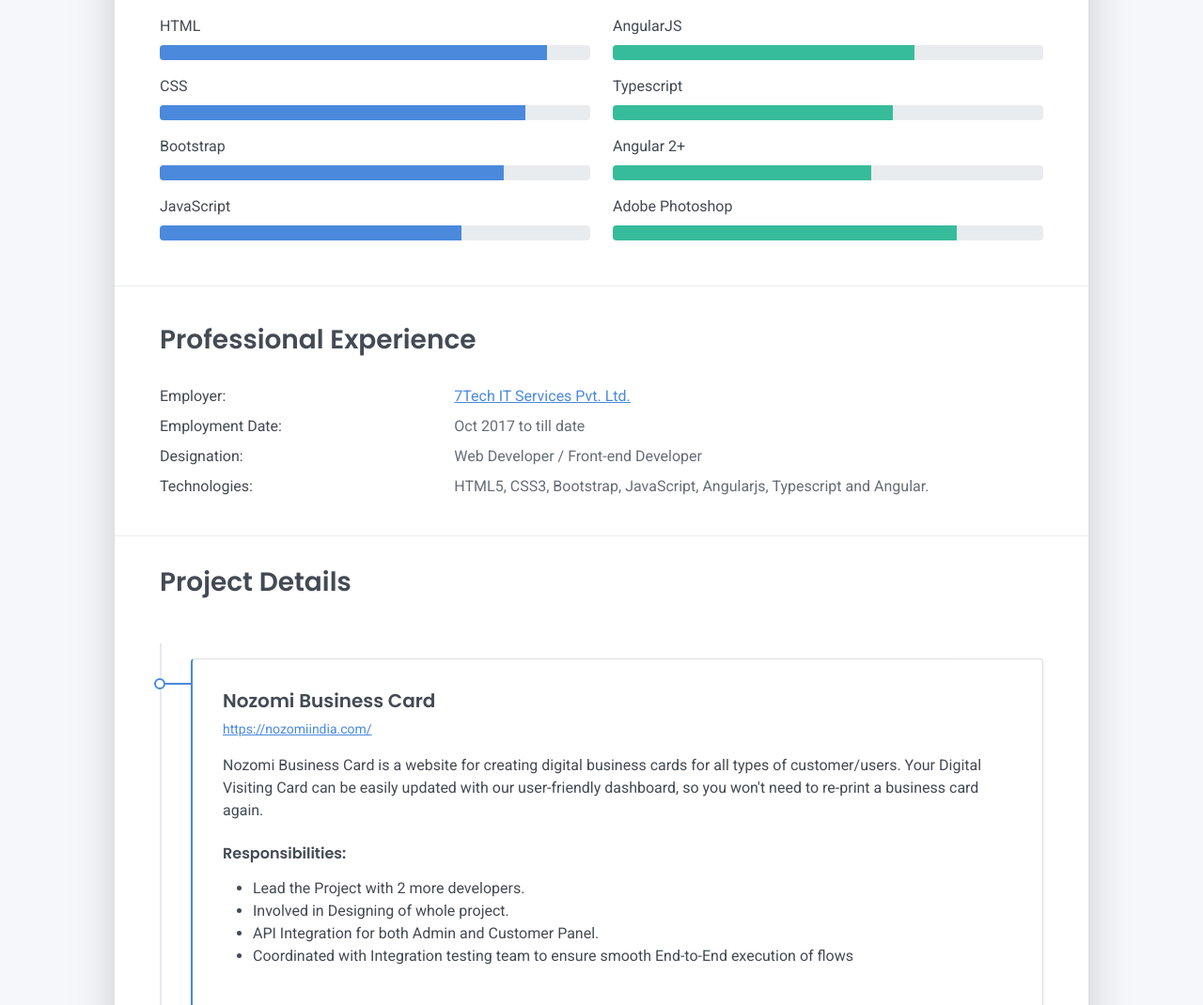
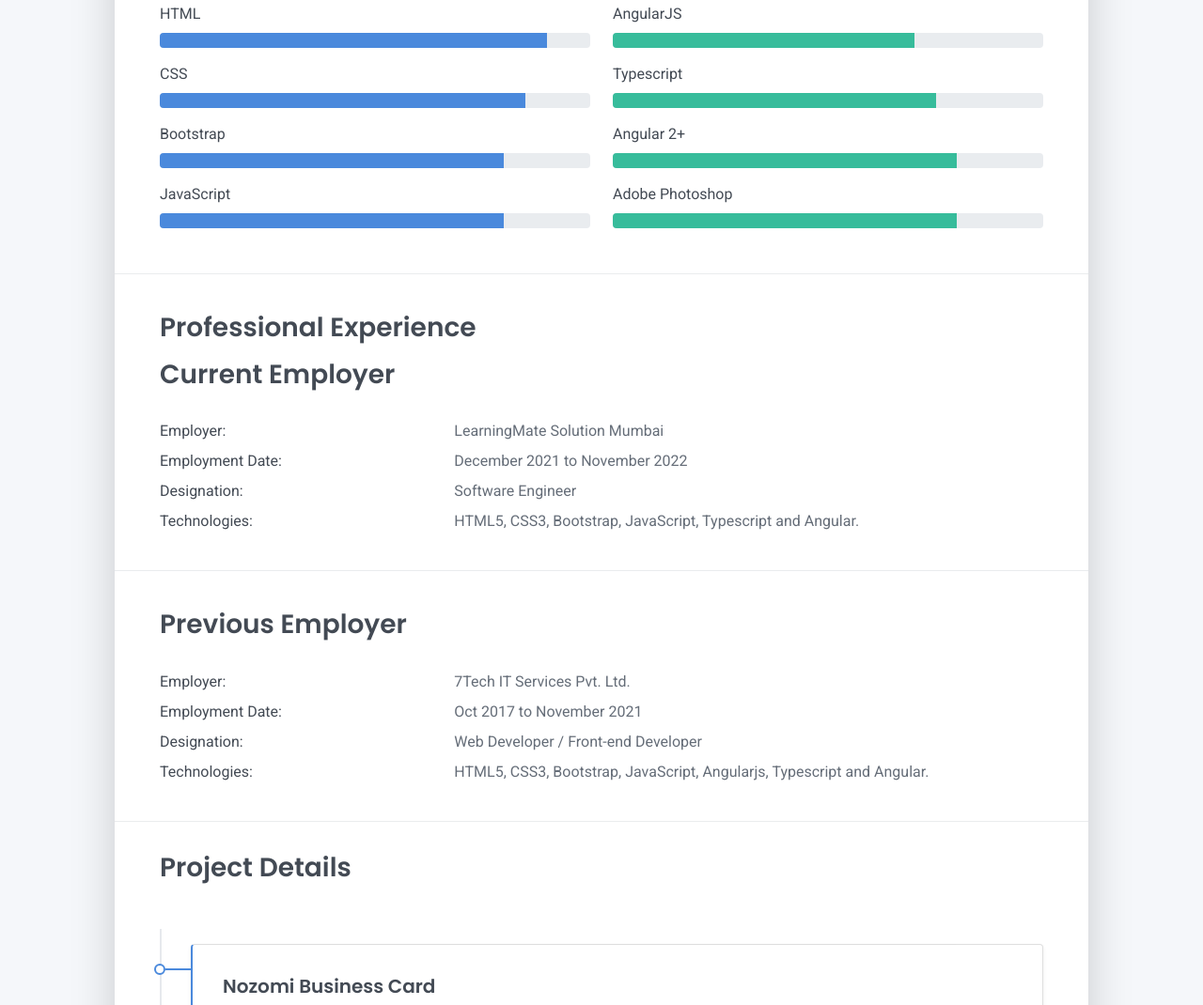
Before and after one commit to ahetesham-sk/resume, a plain HTML site: page index.html in a window 1280 px wide. Shown: the part 861-1931 px from the top of the page at 94% size. Drawn offline with Linux system fonts and the light colour scheme.

Commit message:
update experience and info
update experience and info

```diff
--- a/index.html
+++ b/index.html
@@ -76,11 +76,11 @@
                         <div class="col-lg-8 col-md-7 text-center text-md-start">
                             <h2 class="h1 mt-2" data-aos="fade-left" data-aos-delay="0">Shaikh Ahetesham Mohd. Anis</h2>
                             <p data-aos="fade-left" data-aos-delay="100">Web Developer / Front-end Developer</p>
-                            <div class="d-print-none" data-aos="fade-left" data-aos-delay="200">
+                           <!-- <div class="d-print-none" data-aos="fade-left" data-aos-delay="200">
                                 <a class="btn btn-light text-dark shadow-sm mt-1 me-1" download=""
                                     href="resume_aheteshamShaikh.jpg" target="_blank"> Download
                                     CV</a><a class="btn btn-success shadow-sm mt-1" href="#contact">Hire Me</a>
-                            </div>
+                            </div> -->
                         </div>
                     </div>
                 </div>
@@ -97,9 +97,9 @@
                         </div>
                         <div class="col-md-12">
                             <ul>
-                                <li>4 years of experience in analysis, designing web based applications using Microsoft
+                                <li>5 years of experience in analysis, designing web based applications using Microsoft
                                     Technology.</li>
-                                <li>Expertise in HTML, CSS, Bootstrap, JavaScript and Adobe Photoshop.</li>
+                                <li>Expertise in HTML5, CSS3, Bootstrap, JavaScript, Typescript and Angular 2+.</li>
                                 <li>Ability to quickly grasp any new technology and concepts.</li>
                                 <li>Strong analytical, Software Designing and interpersonal skills.</li>
                                 <li>Hands on experience of Responsive Designing.</li>
@@ -141,8 +141,8 @@
                             <div class="mb-2"><span>JavaScript</span>
                                 <div class="progress my-1">
                                     <div class="progress-bar bg-primary" role="progressbar" data-aos="zoom-in-right"
-                                        data-aos-delay="300" data-aos-anchor=".skills-section" style="width: 70%"
-                                        aria-valuenow="70" aria-valuemin="0" aria-valuemax="100"></div>
+                                        data-aos-delay="300" data-aos-anchor=".skills-section" style="width: 80%"
+                                        aria-valuenow="80" aria-valuemin="0" aria-valuemax="100"></div>
                                 </div>
                             </div>
                         </div>
@@ -157,15 +157,15 @@
                             <div class="mb-2"><span>Typescript</span>
                                 <div class="progress my-1">
                                     <div class="progress-bar bg-success" role="progressbar" data-aos="zoom-in-right"
-                                        data-aos-delay="600" data-aos-anchor=".skills-section" style="width: 65%"
-                                        aria-valuenow="65" aria-valuemin="0" aria-valuemax="100"></div>
+                                        data-aos-delay="600" data-aos-anchor=".skills-section" style="width: 75%"
+                                        aria-valuenow="75" aria-valuemin="0" aria-valuemax="100"></div>
                                 </div>
                             </div>
                             <div class="mb-2"><span>Angular 2+</span>
                                 <div class="progress my-1">
                                     <div class="progress-bar bg-success" role="progressbar" data-aos="zoom-in-right"
-                                        data-aos-delay="600" data-aos-anchor=".skills-section" style="width: 60%"
-                                        aria-valuenow="60" aria-valuemin="0" aria-valuemax="100"></div>
+                                        data-aos-delay="600" data-aos-anchor=".skills-section" style="width: 80%"
+                                        aria-valuenow="80" aria-valuemin="0" aria-valuemax="100"></div>
                                 </div>
                             </div>
                             <div class="mb-2"><span>Adobe Photoshop</span>
@@ -185,21 +185,62 @@
                         <div class="col-md-12">
                             <h2 class="h3 mb-2">Professional Experience</h2>
                         </div>
+                        <div class="col-md-12">
+                            <h4 class="h3 mb-2">Current Employer</h4>
+                        </div>
                         <div class="row mt-2">
                             <div class="col-sm-4">
                                 <div class="pb-1">Employer:</div>
                             </div>
                             <div class="col-sm-8">
                                 <div class="pb-1 text-secondary">
-                                    <a href="https://7techitservices.com/" target="_blank">7Tech IT Services Pvt.
-                                        Ltd.</a>
+                                    LearningMate Solution Mumbai
                                 </div>
                             </div>
                             <div class="col-sm-4">
                                 <div class="pb-1">Employment Date:</div>
                             </div>
                             <div class="col-sm-8">
-                                <div class="pb-1 text-secondary">Oct 2017 to till date</div>
+                                <div class="pb-1 text-secondary">December 2021 to November 2022</div>
+                            </div>
+                            <div class="col-sm-4">
+                                <div class="pb-1">Designation:</div>
+                            </div>
+                            <div class="col-sm-8">
+                                <div class="pb-1 text-secondary">Software Engineer</div>
+                            </div>
+                            <div class="col-sm-4">
+                                <div class="pb-1">Technologies:</div>
+                            </div>
+                            <div class="col-sm-8">
+                                <div class="pb-1 text-secondary">HTML5, CSS3, Bootstrap, JavaScript,
+                                    Typescript and Angular.
+                                </div>
+                            </div>
+                        </div>
+                    </div>
+                </div>
+                <hr class="d-print-none" />
+
+                <div class="about-section pt-1 px-3 px-lg-4 mt-1">
+                    <div class="row">
+                        <div class="col-md-12">
+                            <h4 class="h3 mb-2">Previous Employer</h4>
+                        </div>
+                        <div class="row mt-2">
+                            <div class="col-sm-4">
+                                <div class="pb-1">Employer:</div>
+                            </div>
+                            <div class="col-sm-8">
+                                <div class="pb-1 text-secondary">
+                                    7Tech IT Services Pvt. Ltd.
+                                </div>
+                            </div>
+                            <div class="col-sm-4">
+                                <div class="pb-1">Employment Date:</div>
+                            </div>
+                            <div class="col-sm-8">
+                                <div class="pb-1 text-secondary">Oct 2017 to November 2021</div>
                             </div>
                             <div class="col-sm-4">
                                 <div class="pb-1">Designation:</div>
```
